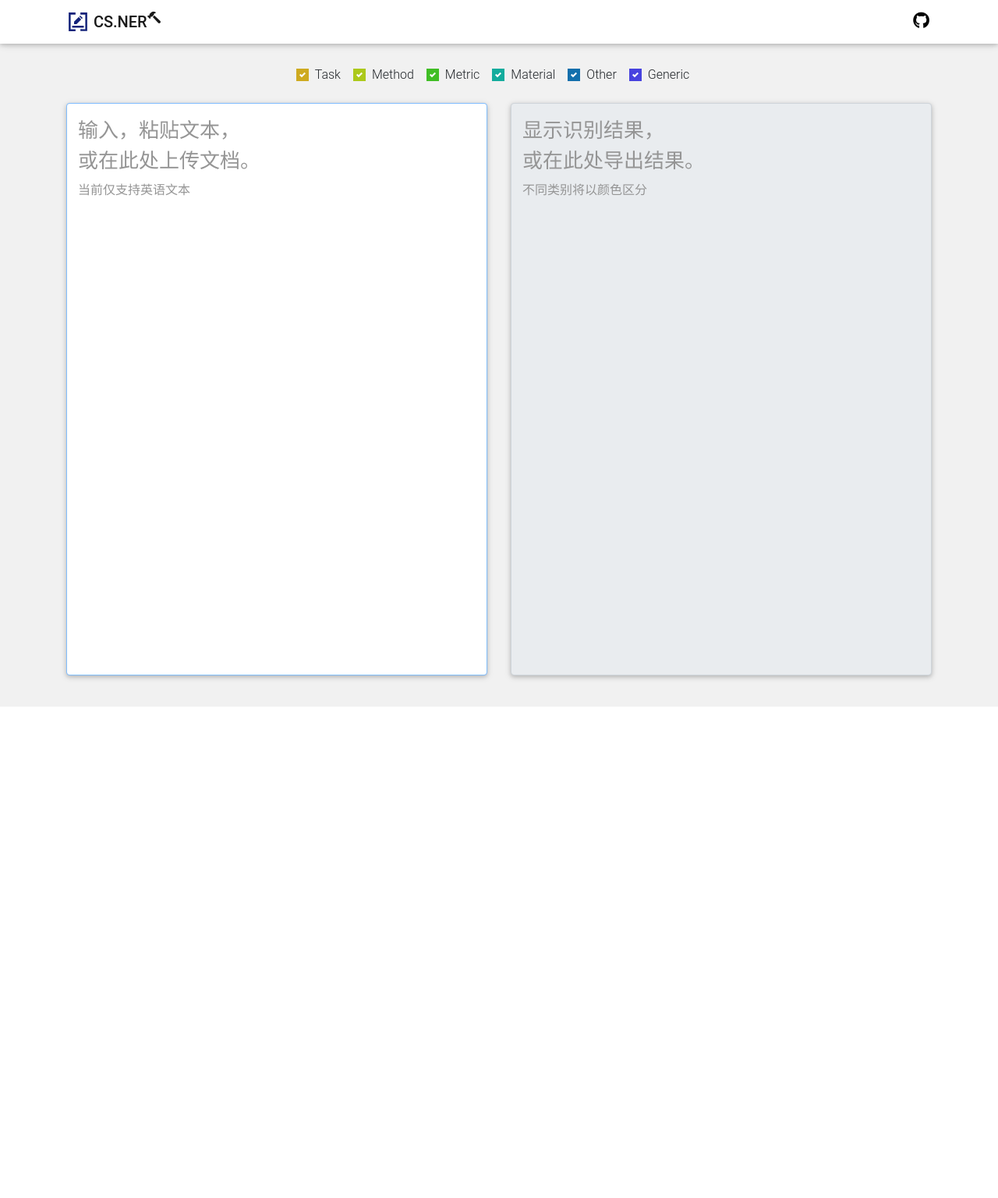
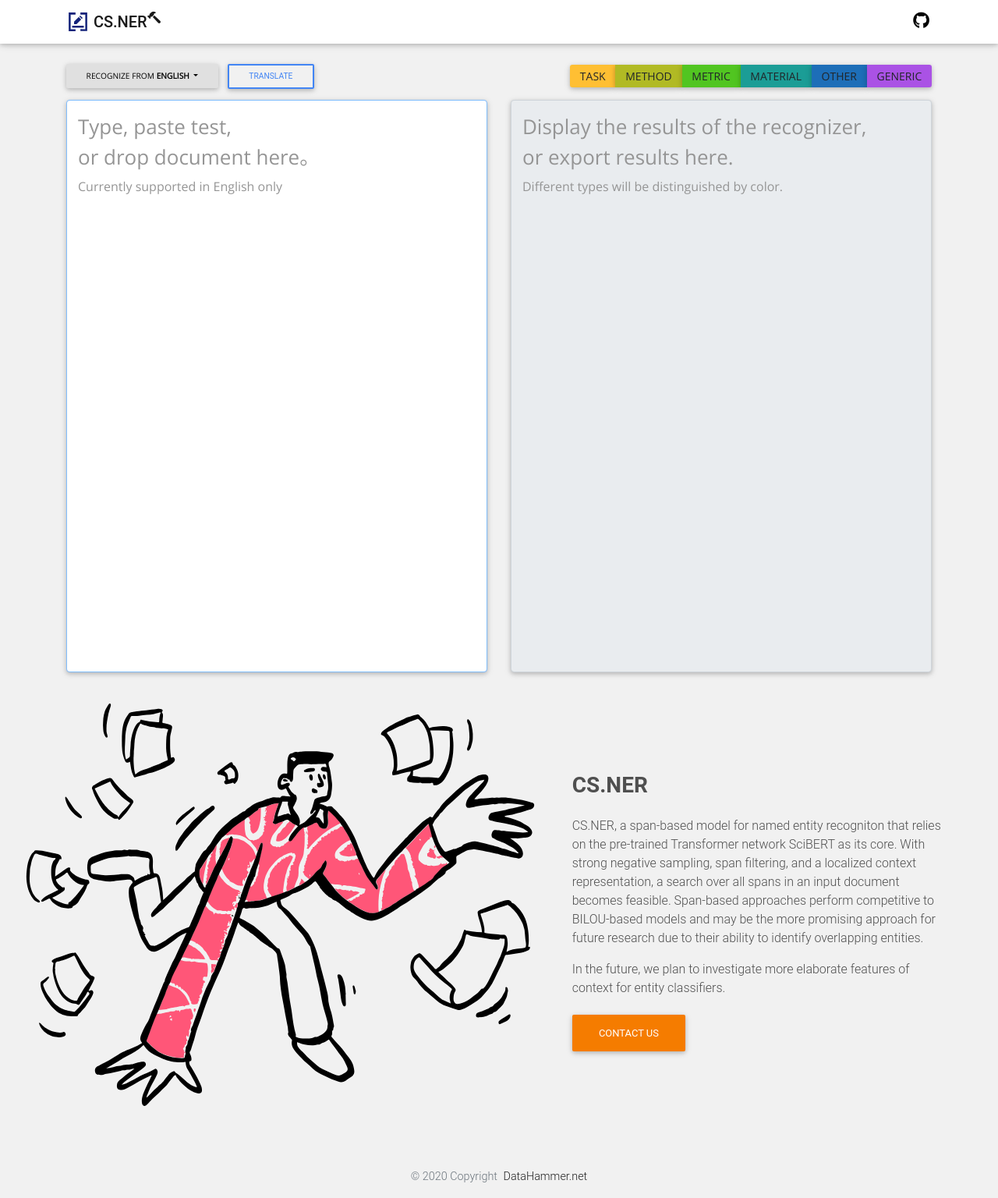
Before and after one commit to wongself/CS.NER, a Django app: page / in a window 1280 px wide. Shown: the whole page at 78% size. Before the commit the page ends 906 px from the top, so only its background shows below. Run offline with Django 3.2, Linux system fonts and the light colour scheme; some libraries are stand-ins or nearby versions.

Commit message:
language

```diff
--- a/ner/static/css/style.css
+++ b/ner/static/css/style.css
@@ -1,3 +1,19 @@
+/* Variables */
+:root {
+  --type-checkbox-task-checked-color: #FFBF33;
+  --type-checkbox-task-unchecked-color: #FFE084;
+  --type-checkbox-method-checked-color: #B1BA24;
+  --type-checkbox-method-unchecked-color: #E4EA78;
+  --type-checkbox-metric-checked-color: #51C521;
+  --type-checkbox-metric-unchecked-color: #A9ED76;
+  --type-checkbox-material-checked-color: #1B9D96;
+  --type-checkbox-material-unchecked-color: #71E1C7;
+  --type-checkbox-other-checked-color: #1D6EB8;
+  --type-checkbox-other-unchecked-color: #71BBE7;
+  --type-checkbox-generic-checked-color: #AA52E5;
+  --type-checkbox-generic-unchecked-color: #DC97F7;
+}
+
 /* Page */
 .page_container {
   background: #f1f1f1;
@@ -7,9 +23,124 @@
 
 .page_panel {
   padding-top: 60px;
+  padding-bottom: 20px;
+}
+
+.page_introduction {
+  padding-top: 20px;
   padding-bottom: 40px;
 }
+
+.page-footer,
+.footer-copyright {
+  background-color: #f1f1f1 !important;
+}
+
 /* Page */
+
+/* Language & Translate */
+#language_select_dropmenu {
+  font-family: "Open Sans", sans-serif;
+}
+
+.dropdown-item {
+  padding-top: 0.5rem;
+  padding-bottom: 0.5rem;
+  font-family: "Open Sans", sans-serif;
+}
+
+/* Language */
+
+/* Checkbox */
+.type_checkbox_group .form-check-input {
+  visibility: hidden;
+}
+
+.type_checkbox_group .btn {
+  margin-top: auto;
+  margin-bottom: auto;
+  padding: 0.25rem 0.8rem;
+  font-family: "Open Sans", sans-serif;
+}
+
+.type_checkbox_group .btn:focus,
+.type_checkbox_group .btn.focus {
+  -webkit-box-shadow: 0 5px 11px 0 rgba(0, 0, 0, 0.18), 0 4px 15px 0 rgba(0, 0, 0, 0.15);
+  box-shadow: 0 5px 11px 0 rgba(0, 0, 0, 0.18), 0 4px 15px 0 rgba(0, 0, 0, 0.15)
+}
+
+.type_checkbox_task {
+  background-color: var(--type-checkbox-task-unchecked-color);
+  border-color: var(--type-checkbox-task-unchecked-color);
+}
+
+.type_checkbox_task:focus,
+.type_checkbox_task:active,
+.type_checkbox_task.active {
+  background-color: var(--type-checkbox-task-checked-color);
+  border-color: var(--type-checkbox-task-checked-color);
+}
+
+.type_checkbox_method {
+  background-color: var(--type-checkbox-method-unchecked-color);
+  border-color: var(--type-checkbox-method-unchecked-color);
+}
+
+.type_checkbox_method:focus,
+.type_checkbox_method:active,
+.type_checkbox_method.active {
+  background-color: var(--type-checkbox-method-checked-color);
+  border-color: var(--type-checkbox-method-checked-color);
+}
+
+.type_checkbox_metric {
+  background-color: var(--type-checkbox-metric-unchecked-color);
+  border-color: var(--type-checkbox-metric-unchecked-color);
+}
+
+.type_checkbox_metric:focus,
+.type_checkbox_metric:active,
+.type_checkbox_metric.active {
+  background-color: var(--type-checkbox-metric-checked-color);
+  border-color: var(--type-checkbox-metric-checked-color);
+}
+
+.type_checkbox_material {
+  background-color: var(--type-checkbox-material-unchecked-color);
+  border-color: var(--type-checkbox-material-unchecked-color);
+}
+
+.type_checkbox_material:focus,
+.type_checkbox_material:active,
+.type_checkbox_material.active {
+  background-color: var(--type-checkbox-material-checked-color);
+  border-color: var(--type-checkbox-material-checked-color);
+}
+
+.type_checkbox_other {
+  background-color: var(--type-checkbox-other-unchecked-color);
+  border-color: var(--type-checkbox-other-unchecked-color);
+}
+
+.type_checkbox_other:focus,
+.type_checkbox_other:active,
+.type_checkbox_other.active {
+  background-color: var(--type-checkbox-other-checked-color);
+  border-color: var(--type-checkbox-other-checked-color);
+}
+
+.type_checkbox_generic {
+  background-color: var(--type-checkbox-generic-unchecked-color);
+  border-color: var(--type-checkbox-generic-unchecked-color);
+}
+
+.type_checkbox_generic:focus,
+.type_checkbox_generic:active,
+.type_checkbox_generic.active {
+  background-color: var(--type-checkbox-generic-checked-color);
+  border-color: var(--type-checkbox-generic-checked-color);
+}
+/* Checkbox */
 
 /* Textarea */
 textarea {
@@ -45,61 +176,8 @@ textarea {
   position: relative;
   display: block
 }
+
 /* Textarea */
-
-/* Checkbox */
-.custom-checkbox .custom-control-label::before {
-  border-radius: 0rem;
-}
-
-.checkbox_task_control input[type="checkbox"]:checked+label::after,
-.checkbox_method_control input[type="checkbox"]:checked+label::after,
-.checkbox_metric_control input[type="checkbox"]:checked+label::after,
-.checkbox_material_control input[type="checkbox"]:checked+label::after,
-.checkbox_other_control input[type="checkbox"]:checked+label::after,
-.checkbox_generic_control input[type="checkbox"]:checked+label::after {
-  color: #FFFFFF;
-}
-
-.checkbox_task_control input[type="checkbox"]:checked+label::before {
-  background-color: #CEAA20;
-  border-color: #CEAA20;
-}
-
-.checkbox_method_control input[type="checkbox"]:checked+label::before {
-  background-color: #ACC91B;
-  border-color: #ACC91B;
-}
-
-.checkbox_metric_control input[type="checkbox"]:checked+label::before {
-  background-color: #40BE25;
-  border-color: #40BE25;
-}
-
-.checkbox_material_control input[type="checkbox"]:checked+label::before {
-  background-color: #13AC9D;
-  border-color: #13AC9D;
-}
-
-.checkbox_other_control input[type="checkbox"]:checked+label::before {
-  background-color: #136FAC;
-  border-color: #136FAC;
-}
-
-.checkbox_generic_control input[type="checkbox"]:checked+label::before {
-  background-color: #4742DF;
-  border-color: #4742DF;
-}
-
-.custom-checkbox input[type="checkbox"]:not(:checked):hover+label::before {
-  background-color: #CCCCCC;
-}
-
-/* .checkbox-color-per input[type="checkbox"]+label::before {
-  background-color: #ffcdd2;
-  border-color: #ffcdd2;
-} */
-/* Checkbox */
 
 /* Selection */
 ::selection {
@@ -116,6 +194,7 @@ textarea {
   color: #ffffff;
   background-color: #dc3545;
 }
+
 /* Selection */
 
 /* Extra small devices (portrait phones, less than 576px) */
--- a/ner/static/js/style.js
+++ b/ner/static/js/style.js
@@ -8,7 +8,7 @@ $(function () {
   $('#query_button').click(function () {
     str = $('#input_string').val();
     if (str == '') {
-            $('#exampleModalCenter').modal();
+      $('#source_check_modal').modal();
       return;
     }
     $('#result').html('\
--- a/ner/templates/index.html
+++ b/ner/templates/index.html
@@ -6,7 +6,7 @@
   <meta charset="UTF-8">
   <meta name="viewport" content="width=device-width, initial-scale=1, shrink-to-fit=no">
   <meta http-equiv="x-ua-compatible" content="ie=edge">
-  <title>Politics Hammer</title>
+  <title>CS.NER - NER for scientific text</title>
   <!-- Font Awesome -->
   <link rel="stylesheet" href="https://use.fontawesome.com/releases/v5.11.2/css/all.css">
   <!-- Font -->
@@ -34,7 +34,7 @@
       <div class="container">
         <!-- Brand -->
         <a class="navbar-brand" href="{% url 'index' %}">
-          <img src="{% static 'img/ner.svg' %}" height="30" class="d-inline-block align-top" alt="csner logo">
+          <img src="{% static 'img/svg/ner.svg' %}" height="30" class="d-inline-block align-top" alt="csner logo">
           <strong>
             CS.NER<sup><i class="fas fa-hammer fa-flip-horizontal"></i></sup>
           </strong>
@@ -61,75 +61,91 @@
 
     <!--Main layout-->
     <div class="container page_panel">
-      <!-- Checkbox-->
-      <div class="row row_checkbox my-4">
-        <div class="col-12">
-          <div class="d-flex justify-content-center">
-            <!-- Task-->
-            <div class="custom-control custom-checkbox custom-control-inline checkbox_task_control">
-              <input type="checkbox" class="custom-control-input" id="checkbox_task" checked>
-              <label class="custom-control-label" for="checkbox_task">Task</label>
-            </div>
+      <!-- Language-->
+      <div class="row row_language mt-3 mb-2">
+        <div class="col-12 d-flex">
+          <!--Dropdown primary-->
+          <div class="dropdown">
+            <!--Trigger-->
+            <button class="btn btn-light btn-sm dropdown-toggle ml-0" type="button" id="language_select_dropmenu"
+              data-toggle="dropdown" aria-haspopup="true" aria-expanded="false">
+              Recognize from <span class="font-weight-bolder">English</span>
+            </button>
 
-            <!-- Method-->
-            <div class="custom-control custom-checkbox custom-control-inline checkbox_method_control">
-              <input type="checkbox" class="custom-control-input" id="checkbox_method" checked>
-              <label class="custom-control-label" for="checkbox_method">Method</label>
-            </div>
-
-            <!-- Metric-->
-            <div class="custom-control custom-checkbox custom-control-inline checkbox_metric_control">
-              <input type="checkbox" class="custom-control-input" id="checkbox_metric" checked>
-              <label class="custom-control-label" for="checkbox_metric">Metric</label>
-            </div>
-
-            <!-- Material-->
-            <div class="custom-control custom-checkbox custom-control-inline checkbox_material_control">
-              <input type="checkbox" class="custom-control-input" id="checkbox_material" checked>
-              <label class="custom-control-label" for="checkbox_material">Material</label>
-            </div>
-
-            <!-- Other-->
-            <div class="custom-control custom-checkbox custom-control-inline checkbox_other_control">
-              <input type="checkbox" class="custom-control-input" id="checkbox_other" checked>
-              <label class="custom-control-label" for="checkbox_other">Other</label>
-            </div>
-
-            <!-- Generic-->
-            <div class="custom-control custom-checkbox custom-control-inline checkbox_generic_control">
-              <input type="checkbox" class="custom-control-input" id="checkbox_generic" checked>
-              <label class="custom-control-label" for="checkbox_generic">Generic</label>
+            <!--Menu-->
+            <div class="dropdown-menu" aria-labelledby="language_select_dropmenu">
+              <button class="dropdown-item" type="button">English</button>
+              <button class="dropdown-item" type="button" disabled>More languages coming soon</button>
             </div>
           </div>
+          <!--/Dropdown primary-->
+
+          <!--Dropdown primary-->
+          <button type="button" class="btn btn-sm btn-outline-primary waves-effect" id="query_button">
+            Translate
+          </button>
+          <!--/Dropdown primary-->
+
+          <!-- Type Checkbox Group -->
+          <div class="btn-group btn-group-sm type_checkbox_group ml-auto" data-toggle="buttons">
+            <label class="btn form-check-label type_checkbox_task">
+              <input class="form-check-input" type="checkbox" autocomplete="off" checked>
+              Task
+            </label>
+            <label class="btn form-check-label type_checkbox_method">
+              <input class="form-check-input" type="checkbox" autocomplete="off" checked>
+              Method
+            </label>
+            <label class="btn form-check-label type_checkbox_metric">
+              <input class="form-check-input" type="checkbox" autocomplete="off" checked>
+              Metric
+            </label>
+            <label class="btn form-check-label type_checkbox_material">
+              <input class="form-check-input" type="checkbox" autocomplete="off" checked>
+              Material
+            </label>
+            <label class="btn form-check-label type_checkbox_other">
+              <input class="form-check-input" type="checkbox" autocomplete="off" checked>
+              Other
+            </label>
+            <label class="btn form-check-label type_checkbox_generic mr-0">
+              <input class="form-check-input" type="checkbox" autocomplete="off" checked>
+              Generic
+            </label>
+          </div>
+          <!-- Type Checkbox Group -->
         </div>
       </div>
-      <!-- Checkbox-->
+      <!-- Language-->
 
       <!-- Textarea-->
       <div class="row row_recognizer">
         <div class="col-6 inner_textarea_container">
           <!-- Textarea-->
-          <textarea name="source_texarea" class="form-control z-depth-1" rows="30" placeholder="" maxlength="5000" autofocus></textarea>
+          <textarea name="source_texarea" class="form-control z-depth-1" rows="30" placeholder="" maxlength="5000"
+            autofocus></textarea>
 
           <!-- Description-->
           <span class="textarea_placeholder_text">
-            输入，粘贴文本，<br>
-            或在此处上传文档。<br>
+            Type, paste test,<br>
+            or drop document here。<br>
             <span class="edition_note">
-              当前仅支持英语文本
+              Currently supported in English only
             </span>
           </span>
+
         </div>
         <div class="col-6 inner_textarea_container">
           <!-- Textarea-->
-          <textarea name="target_texarea" class="form-control z-depth-1" rows="30" placeholder=" " maxlength="5000" readonly="readonly"></textarea>
+          <textarea name="target_texarea" class="form-control z-depth-1" rows="30" placeholder=" " maxlength="5000"
+            readonly="readonly"></textarea>
 
           <!-- Description-->
           <span class="textarea_placeholder_text">
-            显示识别结果，<br>
-            或在此处导出结果。<br>
+            Display the results of the recognizer,<br>
+            or export results here.<br>
             <span class="edition_note">
-              不同类别将以颜色区分
+              Different types will be distinguished by color.
             </span>
           </span>
         </div>
@@ -138,19 +154,63 @@
     </div>
     <!--Main layout-->
 
+    <!--Introduction layout-->
+    <div class="container-fluid page_introduction">
+
+      <section class="dark-grey-text">
+
+        <div class="row pr-lg-5">
+          <div class="col-md-7 mb-4">
+
+            <div class="view">
+              <img src="{% static 'img/svg/clumsy.svg' %}" class="img-fluid" alt="csner illustration">
+            </div>
+
+          </div>
+          <div class="col-md-5 d-flex align-items-center">
+            <div>
+
+              <h3 class="font-weight-bold mb-4">CS.NER</h3>
+
+              <p>
+                CS.NER, a span-based model for named entity recogniton that relies on the pre-trained Transformer
+                network SciBERT as its core. With strong negative sampling, span filtering, and a localized context
+                representation, a search over all spans in an input document becomes feasible. Span-based approaches
+                perform competitive to BILOU-based models and may be the more promising approach for future research due
+                to their ability to identify overlapping entities.
+              </p>
+              <p>
+                In the future, we plan to investigate more elaborate features of context for entity classifiers.
+              </p>
+
+              <button type="button" class="btn btn-orange btn-rounded mx-0">Contact US</button>
+
+            </div>
+          </div>
+        </div>
+
+      </section>
+
+    </div>
+    <!--Introduction layout-->
 
   </div>
   <!--Main layout-->
 
   <!-- Footer -->
-  <footer>
+  <footer class="page-footer font-small">
+
+    <!-- Copyright -->
+    <div class="footer-copyright text-center py-3 text-muted">© 2020 Copyright
+      <a href="http://wiki.datahammer.net/" class="text-dark pl-1"> DataHammer.net</a>
+    </div>
+    <!-- Copyright -->
 
   </footer>
   <!-- Footer -->
 
   <!-- Modal -->
-  <div class="modal fade" id="exampleModalCenter" tabindex="-1" role="dialog" aria-labelledby="exampleModalCenterTitle"
-    aria-hidden="true">
+  <div class="modal fade" id="source_check_modal" tabindex="-1" role="dialog" aria-labelledby="exampleModalCenterTitle" aria-hidden="true">
 
     <!-- Add .modal-dialog-centered to .modal-dialog to vertically center the modal -->
     <div class="modal-dialog modal-dialog-centered modal-sm modal-notify modal-danger" role="document">
--- a/ner/urls.py
+++ b/ner/urls.py
@@ -1,7 +1,9 @@
 from django.urls import path
 
 from . import views
+# from .application import entity
 
 urlpatterns = [
     path('', views.index, name='index'),
+    # path('entity_query', entity.entity_query, name='entity_query'),
 ]
```
Also changed, not shown: ner/application/entity.py (added, +11 -0 lines), ner/static/img/svg/clumsy.svg (added), ner/static/img/svg/ner.svg (renamed from ner/static/img/ner.svg). Lines whose indentation alone changed are shown as unchanged.
